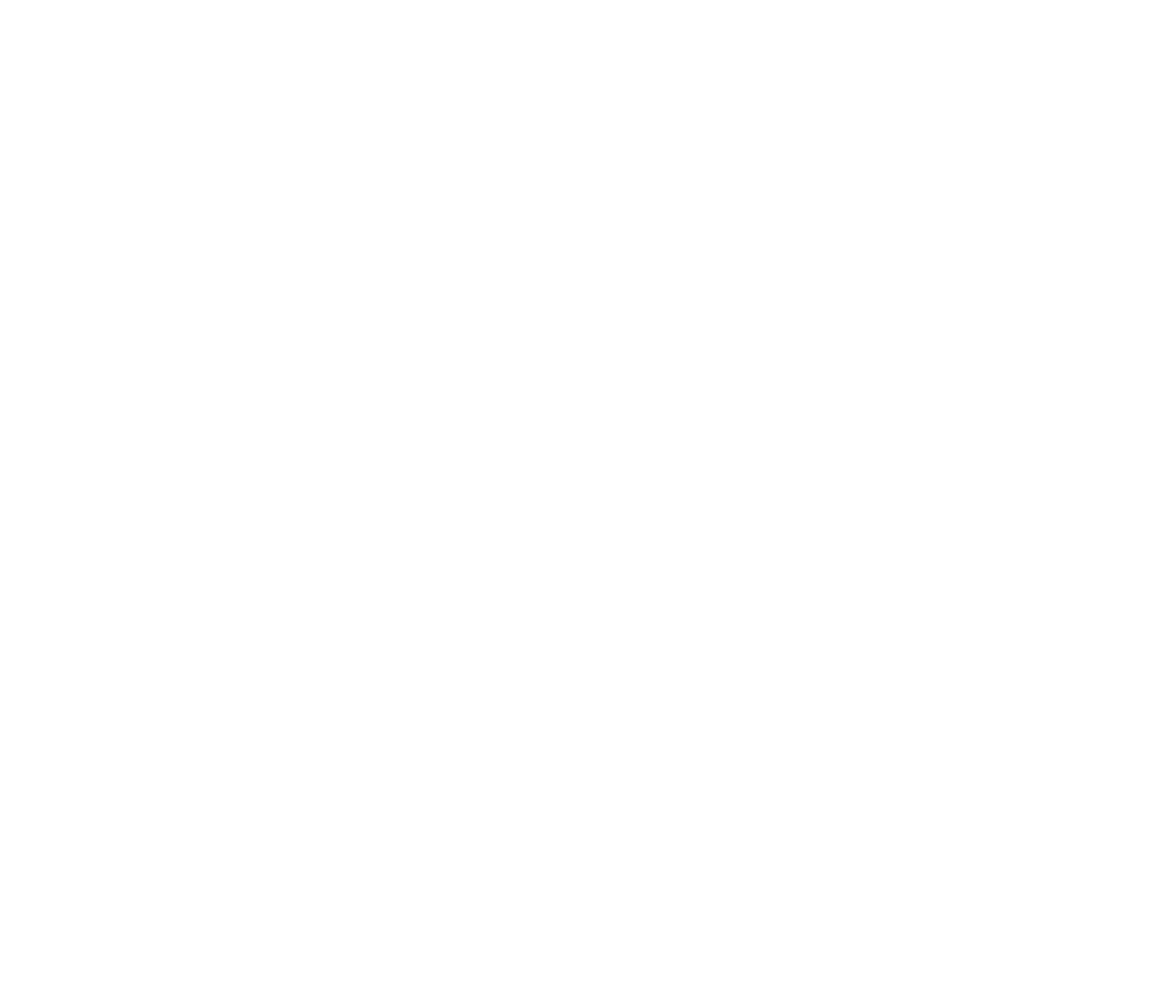
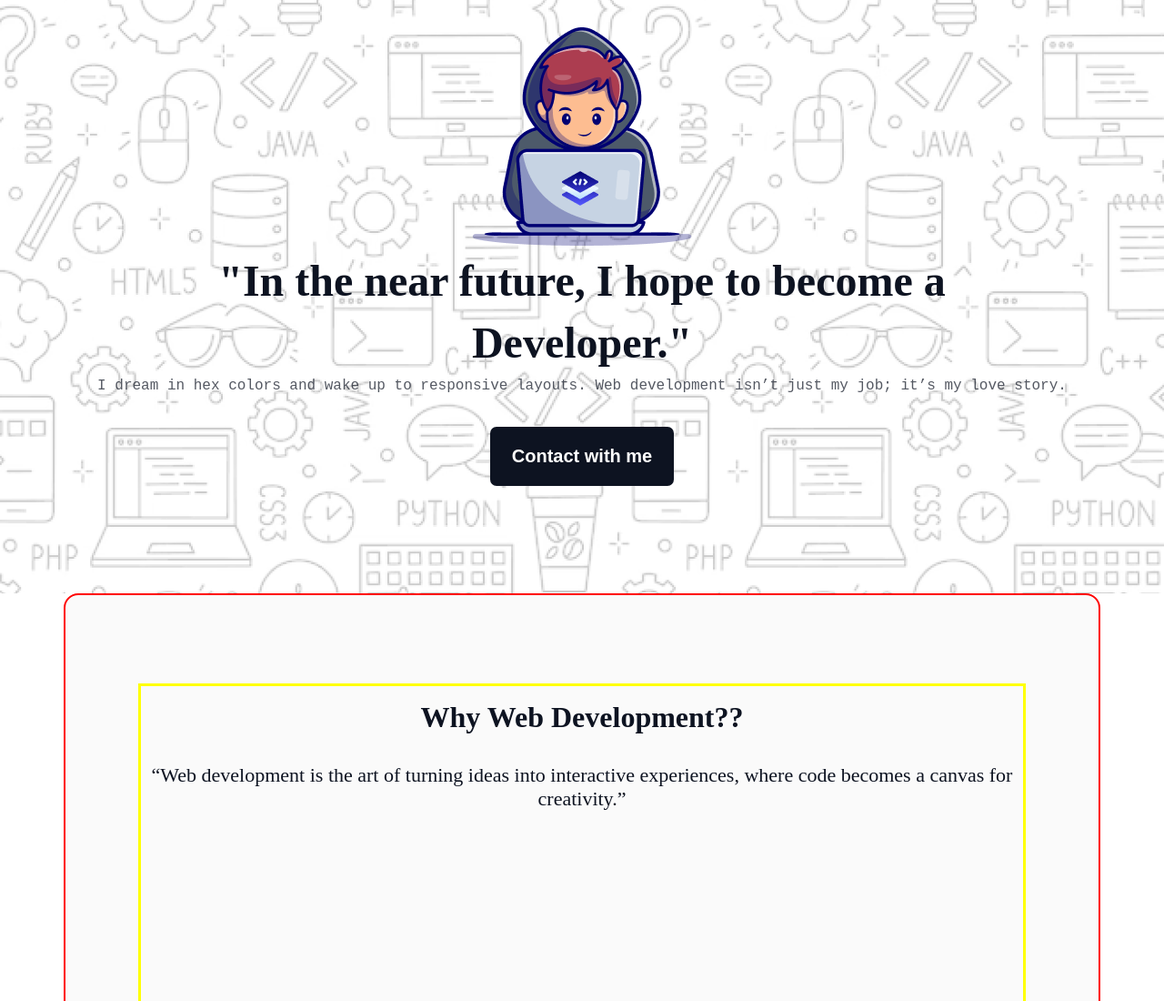
Before and after one commit to palash00912/Assignment01, a plain HTML site: page index.html in a window 1280 px wide. Shown: the top 1100 px of the page at 91% size. Before the commit the page ends 800 px from the top, so only its background shows below. Drawn offline with Linux system fonts and the light colour scheme; a web font is replaced by a local one.

Commit message:
added header

```diff
--- a/index.html
+++ b/index.html
@@ -1,11 +1,42 @@
 <!DOCTYPE html>
 <html lang="en">
-<head>
-    <meta charset="UTF-8">
-    <meta name="viewport" content="width=device-width, initial-scale=1.0">
-    <title>Document</title>
-</head>
-<body>
+  <head>
+    <meta charset="UTF-8" />
+    <meta name="viewport" content="width=device-width, initial-scale=1.0" />
+    <title>Assignment 01</title>
+    <link rel="stylesheet" href="style/style.css" />
+  </head>
+  <body>
+    <header class="banner-container">
+      <div class="banner-content">
+        <div class="banner-image">
+          <img src="./assets/Group.png" alt="" />
+        </div>
+        <h1 class="bannner-description">
+          "In the near future, I hope to become a <br />
+          Developer."
+        </h1>
+        <p>
+          I dream in hex colors and wake up to responsive layouts. Web
+          development isn’t just my job; it’s my love story.
+        </p>
+        <button class="btn-1">Contact with me</button>
+      </div>
+    </header>
+    <main>
+      <section class="second-section-container">
+        <div class="second-section-content">
+          <div class="second-section-title">
+            <h2 class="second-title">Why Web Development??</h2>
+            <p class="second-describtion">
+              “Web development is the art of turning ideas into interactive
+              experiences, where code becomes a canvas for creativity.”
+            </p>
+          </div>
+        </div>
+      </section>
+    </main>
+    <footer></footer>
 
-</body>
+  </body>
 </html>
--- a/style/style.css
+++ b/style/style.css
@@ -0,0 +1,104 @@
+@import url('https://fonts.googleapis.com/css2?family=Azeret+Mono:ital,wght@0,100..900;1,100..900&display=swap');
+* {
+    box-sizing: border-box;
+    margin: 0;
+    padding: 0;
+  }
+  body {
+    font-family: "Azeret Mono", monospace;
+  }
+
+  /* banner section styles */
+
+  .banner-container {
+    max-width: 1640px;
+    height: 652px;
+    /* border: 2px solid red; */
+    margin: 0 auto;
+
+    background-image: url("../assets/Hero-bg.png");
+    background-position: center;
+    background-repeat: no-repeat;
+    background-size: cover;
+    padding: 30px;
+  }
+  .banner-content {
+    display: flex;
+    flex-direction: column;
+    justify-content: flex-start;
+    align-items: center;
+    height: 582px;
+  }
+
+  .banner-content h1 {
+    color: rgb(13, 19, 33);
+    font-family: Azeret Mono;
+    font-size: 48px;
+    font-weight: 800;
+    line-height: 68px;
+    letter-spacing: 0%;
+    text-align: center;
+  }
+  .banner-content p {
+    color: rgb(13, 19, 33);
+    font-size: 16px;
+    font-weight: 400;
+    line-height: 26px;
+    opacity: 0.7;
+    text-align: center;
+  }
+  .btn-1 {
+    color: rgb(255, 255, 255);
+    font-size: 20px;
+    font-weight: 600;
+    line-height: 23px;
+    border-radius: 7px;
+    margin: 32px 0px;
+    padding: 21px 24px 21px 24px;
+    background: rgb(13, 19, 33);
+    cursor: pointer;
+    border: none;
+  }
+
+  /* second section styles */
+
+  .second-section-container {
+    width: 1140px;
+    height: 1395px;
+    border: 2px solid red;
+    margin: 0 auto;
+    border-radius: 16px;
+    background: rgba(13, 19, 33, 0.02);
+  }
+  .second-section-content{
+    height: 1235px;
+    display: flex;
+    flex-direction: column;
+    justify-content: flex-start;
+    align-items: center;
+    padding: 0px;
+    flex: none;
+    order: 0;
+    flex-grow: 0;
+    margin: 97px 80px;
+    border: solid yellow;
+  }
+  .second-title{
+    color: rgb(13, 19, 33);
+    font-family: Azeret Mono;
+    font-size: 32px;
+    font-weight: 800;
+    line-height: 37px;
+    text-align: center;
+    margin-top: 1rem;
+    margin-bottom: 2rem;
+
+  }
+  .second-describtion{
+    color: rgb(13, 19, 33);
+    font-family: Azeret Mono;
+    font-size: 22px;
+    font-weight: 400;
+    line-height: 26px;
+    text-align: center;
+  }
```
